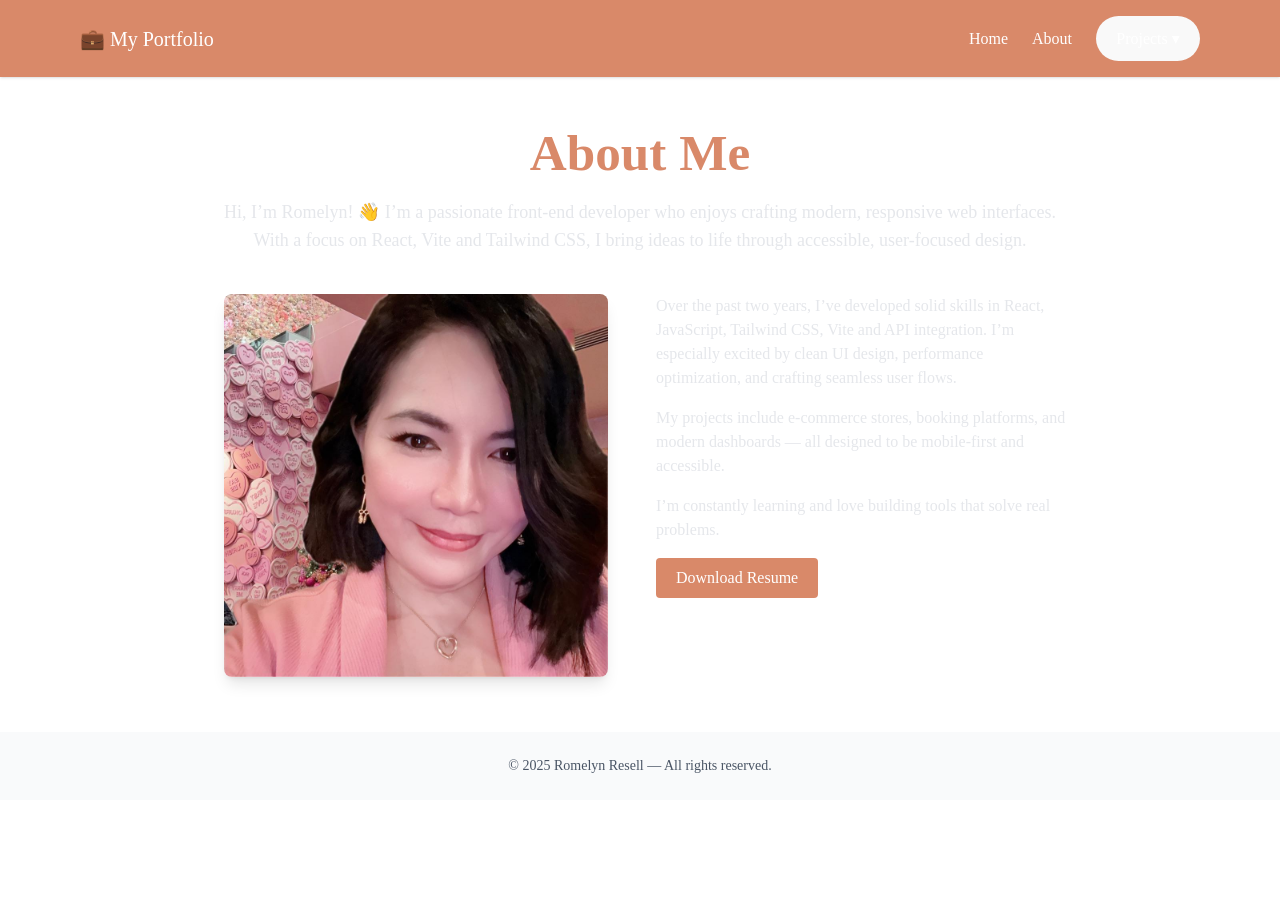
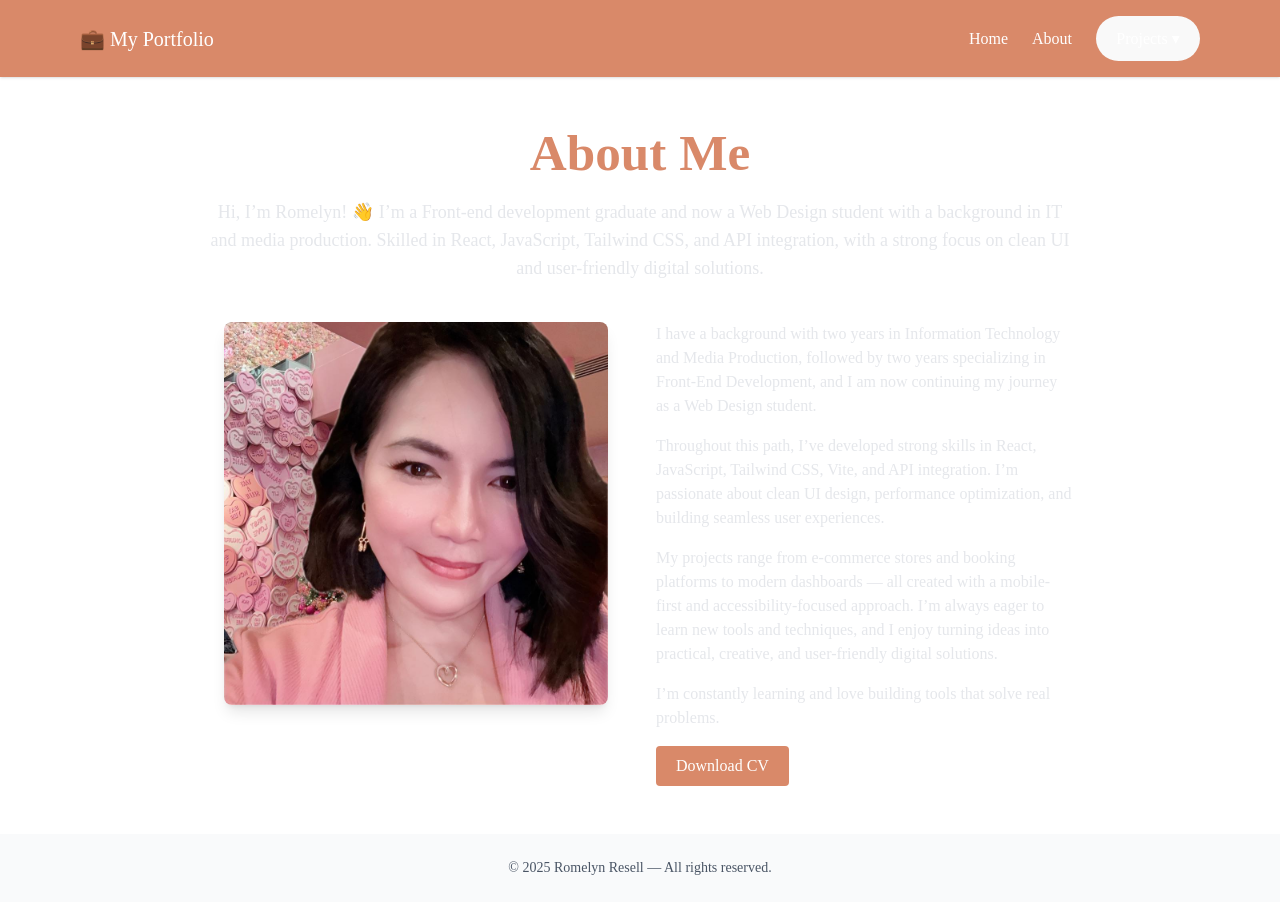
Before and after one commit to lynar13/portfolio-2, a React (Vite) app: page /about in a window 1280 px wide. Before the commit the page ends 800 px from the top, so only its background shows below. Built offline with nearby package versions, Linux system fonts and the light colour scheme.

Commit message:
added changes to about me page

```diff
--- a/src/pages/AboutPage.jsx
+++ b/src/pages/AboutPage.jsx
@@ -13,10 +13,10 @@ export default function AboutPage() {
         About Me
       </h1>
       <p className="text-lg text-gray-200 mb-6 text-center">
-        Hi, I’m Romelyn! 👋 I’m a passionate front-end developer who enjoys
-        crafting modern, responsive web interfaces. With a focus on React, Vite and
-        Tailwind CSS, I bring ideas to life through accessible, user-focused
-        design.
+        Hi, I’m Romelyn! 👋 I’m a Front-end development graduate and now a Web Design student
+        with a background in IT and media production. Skilled in React,
+        JavaScript, Tailwind CSS, and API integration, with a strong focus on
+        clean UI and user-friendly digital solutions.
       </p>
 
       <div className="grid md:grid-cols-2 gap-8 items-start mt-10">
@@ -28,25 +28,34 @@ export default function AboutPage() {
 
         <div className="space-y-4 text-gray-200">
           <p>
-            Over the past two years, I’ve developed solid skills in React,
-            JavaScript, Tailwind CSS, Vite and API integration. I’m especially
-            excited by clean UI design, performance optimization, and crafting
-            seamless user flows.
+            I have a background with two years in Information Technology and
+            Media Production, followed by two years specializing in Front-End
+            Development, and I am now continuing my journey as a Web Design
+            student.
           </p>
           <p>
-            My projects include e-commerce stores, booking platforms, and modern
-            dashboards — all designed to be mobile-first and accessible.
+            Throughout this path, I’ve developed strong skills in React,
+            JavaScript, Tailwind CSS, Vite, and API integration. I’m passionate
+            about clean UI design, performance optimization, and building
+            seamless user experiences.
+          </p>
+          <p>
+            My projects range from e-commerce stores and booking platforms to
+            modern dashboards — all created with a mobile-first and
+            accessibility-focused approach. I’m always eager to learn new tools
+            and techniques, and I enjoy turning ideas into practical, creative,
+            and user-friendly digital solutions.
           </p>
           <p>
             I’m constantly learning and love building tools that solve real
             problems.
           </p>
           <a
-            href="/Romelyn-Resume.pdf"
+            href="/CV_English.pdf"
             className="inline-block bg-[#D98969] hover:bg-[#c97256] text-gray-200 font-semibold px-5 py-2 rounded transition duration-300"
             download
           >
-            Download Resume
+            Download CV
           </a>
         </div>
       </div>
```
Also changed, not shown: 1 other file (tests, documents, lock files or other folders).
